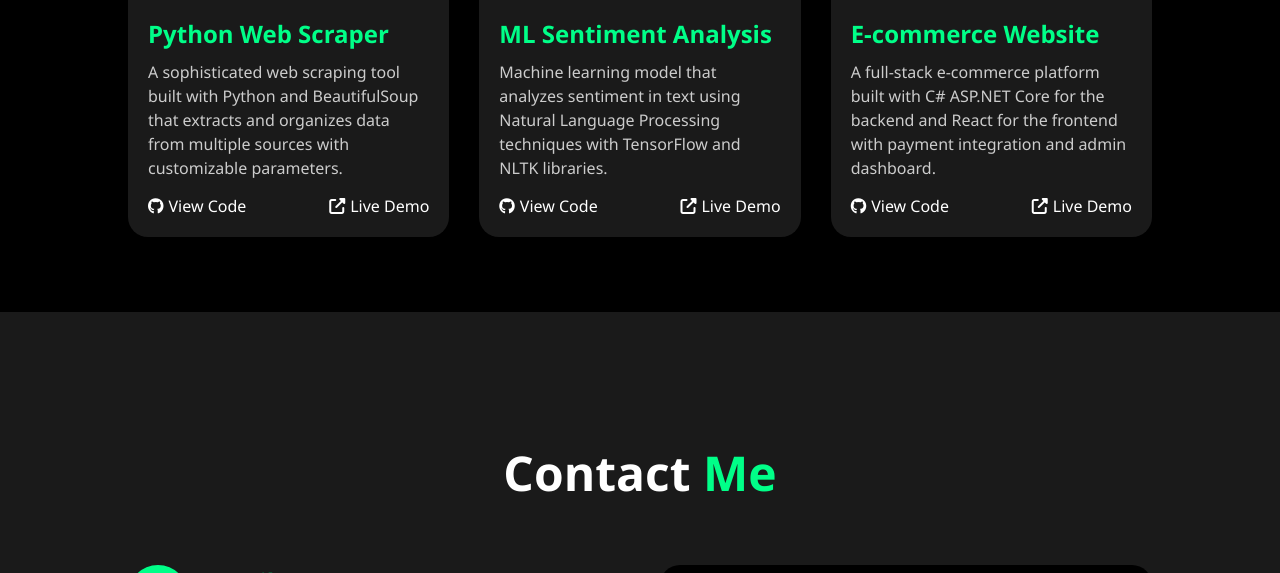
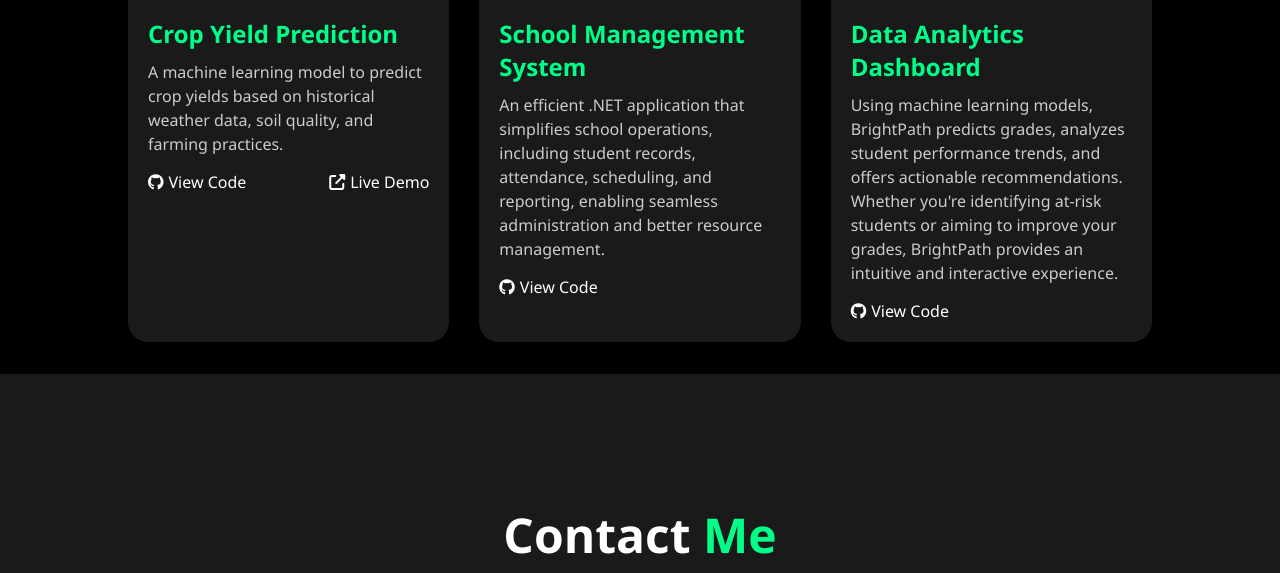
Before and after one commit to spoja-10/Portfolio-Website, a plain HTML site: page index.html in a window 1280 px wide. Shown: the part 2088-2661 px from the top of the page. Drawn offline with Linux system fonts and the light colour scheme.

Commit message:
Update index.html

```diff
--- a/index.html
+++ b/index.html
@@ -184,10 +184,11 @@
         }
 
         .image img {
-            max-width: 350px;
+            width: 100%;
+            height: 100%;
             object-fit: cover;
-        }
-
+    border-radius: 50%;
+}
         .skills {
             background-color: var(--secondary);
         }
@@ -654,11 +655,11 @@
                     <img src="https://images.unsplash.com/photo-1555066931-4365d14bab8c?ixlib=rb-4.0.3&ixid=M3wxMjA3fDB8MHxwaG90by1wYWdlfHx8fGVufDB8fHx8fA%3D%3D&auto=format&fit=crop&w=1470&q=80" alt="Code Editor">
                 </div>
                 <div class="project-content">
-                    <h3>Python Web Scraper</h3>
-                    <p>A sophisticated web scraping tool built with Python and BeautifulSoup that extracts and organizes data from multiple sources with customizable parameters.</p>
+                    <h3>Crop Yield Prediction</h3>
+                    <p> A machine learning model to predict crop yields based on historical weather data, soil quality, and farming practices.</p>
                     <div class="project-links">
-                        <a href="https://github.com/username/project1" target="_blank"><i class="fab fa-github"></i> View Code</a>
-                        <a href="#"><i class="fas fa-external-link-alt"></i> Live Demo</a>
+                        <a href="https://github.com/StefanLandsberg/Assignment2_Group_AC.git" target="_blank"><i class="fab fa-github"></i> View Code</a>
+                        <a href="https://assignment2-group-ac.onrender.com"><i class="fas fa-external-link-alt"></i> Live Demo</a>
                     </div>
                 </div>
             </div>
@@ -667,11 +668,11 @@
                     <img src="https://images.unsplash.com/photo-1547658719-da2b51169166?ixlib=rb-4.0.3&ixid=M3wxMjA3fDB8MHxwaG90by1wYWdlfHx8fGVufDB8fHx8fA%3D%3D&auto=format&fit=crop&w=1528&q=80" alt="Machine Learning">
                 </div>
                 <div class="project-content">
-                    <h3>ML Sentiment Analysis</h3>
-                    <p>Machine learning model that analyzes sentiment in text using Natural Language Processing techniques with TensorFlow and NLTK libraries.</p>
+                    <h3>School Management System</h3>
+                    <p>An efficient .NET application that simplifies school operations, including student records, attendance, scheduling, and reporting, enabling seamless administration and better resource management.</p>
                     <div class="project-links">
                         <a href="https://github.com/username/project2" target="_blank"><i class="fab fa-github"></i> View Code</a>
-                        <a href="#"><i class="fas fa-external-link-alt"></i> Live Demo</a>
+
                     </div>
                 </div>
             </div>
@@ -680,11 +681,11 @@
                     <img src="https://images.unsplash.com/photo-1551288049-bebda4e38f71?ixlib=rb-4.0.3&ixid=M3wxMjA3fDB8MHxwaG90by1wYWdlfHx8fGVufDB8fHx8fA%3D%3D&auto=format&fit=crop&w=1470&q=80" alt="E-commerce">
                 </div>
                 <div class="project-content">
-                    <h3>E-commerce Website</h3>
-                    <p>A full-stack e-commerce platform built with C# ASP.NET Core for the backend and React for the frontend with payment integration and admin dashboard.</p>
+                    <h3>Data Analytics Dashboard</h3>
+                    <p>Using machine learning models, BrightPath predicts grades, analyzes student performance trends, and offers actionable recommendations. Whether you're identifying at-risk students or aiming to improve your grades, BrightPath provides an intuitive and interactive experience.</p>
                     <div class="project-links">
                         <a href="https://github.com/username/project3" target="_blank"><i class="fab fa-github"></i> View Code</a>
-                        <a href="#"><i class="fas fa-external-link-alt"></i> Live Demo</a>
+
                     </div>
                 </div>
             </div>
```
